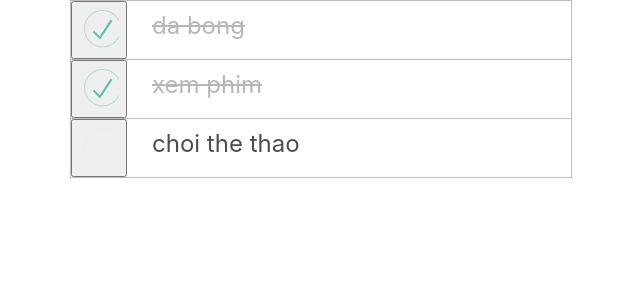
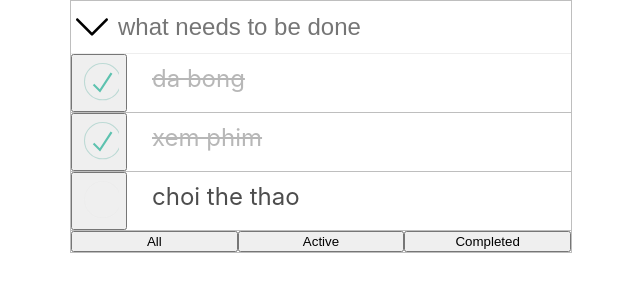
Before and after one commit to toby-nguyen-goldenowl/training-reactjs, a React (Create React App) app: page / in a window 1280 px wide. Shown: the top 300 px of the page, without its empty margins (319-959 px from the left). Built offline with nearby package versions, Linux system fonts and the light colour scheme.

Commit message:
feat:done feature filter all,active,completed

```diff
--- a/package.json
+++ b/package.json
@@ -7,6 +7,7 @@
     "@testing-library/react": "^11.1.0",
     "@testing-library/user-event": "^12.1.10",
     "classnames": "^2.2.6",
+    "prop-types": "^15.7.2",
     "react": "^17.0.1",
     "react-dom": "^17.0.1",
     "react-scripts": "4.0.3",
--- a/src/App.css
+++ b/src/App.css
@@ -4,38 +4,35 @@
   margin-right: auto;
   border: 1px solid #bebebe;
 }
-
+.App .Header {
+  padding: 10px 5px;
+  display: flex;
+  border-bottom: 1px solid #eee;
+}
+.App .Header input {
+  font-family: 14px 'Helvetica Neue', Helvetica, Arial, sans-serif;
+  font-size: 24px;
+  font-weight: 300px;
+  border: none;
+  padding-left: 10px;
+  width: 100%;
+}
+.App .Header input:focus {
+  outline: none;
+}
+.App .BtnOptionClick {
+  font-family: 14px 'Helvetica Neue', Helvetica, Arial, sans-serif;
+  font-size: 24px;
+  font-weight: 300px;
+  border: none;
+  width: 100%;
+  display: flex;
+}
+.App .BtnOptionClick > button {
+  width: calc(100% / 3);
+  justify-content: center;
+}
 .App-logo {
   height: 40vmin;
   pointer-events: none;
 }
-
-@media (prefers-reduced-motion: no-preference) {
-  .App-logo {
-    animation: App-logo-spin infinite 20s linear;
-  }
-}
-
-.App-header {
-  background-color: #282c34;
-  min-height: 100vh;
-  display: flex;
-  flex-direction: column;
-  align-items: center;
-  justify-content: center;
-  font-size: calc(10px + 2vmin);
-  color: white;
-}
-
-.App-link {
-  color: #61dafb;
-}
-
-@keyframes App-logo-spin {
-  from {
-    transform: rotate(0deg);
-  }
-  to {
-    transform: rotate(360deg);
-  }
-}
--- a/src/App.js
+++ b/src/App.js
@@ -1,55 +1,146 @@
 import React, { Component } from 'react';
 import './App.css';
 import TodoItem from './Components/Todoitem';
+import DownArrow from './Components/img/down-arrow.svg';
 
 class App extends Component {
   constructor() {
     super();
     this.state = {
-      // eslint-disable-next-line react/no-unused-state
+      newItem: '',
+      currentFilter: 'all', // all,active,complete
       toDoItemsList: [
-        { item: 'da bong', isComplete: true },
-        { item: 'xem phim', isComplete: true },
-        { item: 'choi the thao', isComplete: false },
+        { id: 1, item: 'da bong', isComplete: true },
+        { id: 2, item: 'xem phim', isComplete: true },
+        { id: 3, item: 'choi the thao', isComplete: false },
       ],
     };
+    this.onkeyup = this.onkeyup.bind(this);
+    this.onchange = this.onchange.bind(this);
   }
 
-  /* eslint-disable */
+  onkeyup(event) {
+    const { toDoItemsList } = this.state;
+    if (event.keyCode === 13) {
+      let text = event.target.value;
+      if (!text) {
+        return null;
+      }
+      text = text.trim();
+      if (!text) {
+        return null;
+      }
+      this.setState({
+        newItem: '',
+        toDoItemsList: [{ item: text, isComplete: false }, ...toDoItemsList],
+      });
+    }
+    return null;
+  }
+
+  onchange(event) {
+    this.setState({
+      newItem: event.target.value,
+    });
+  }
+
   clickItem(item) {
-    // this.toDoItemsList.isComplete = !this.toDoItemsList.isComplete;
-    return (_event) => {
-      const { isComplete } = item;
-      const { toDoItemsList } = this.state;
-      const index = toDoItemsList.indexOf(item);
+    const { toDoItemsList } = this.state;
+    const index = toDoItemsList.findIndex((toDos) => toDos.id === item.id);
+    if (index >= 0) {
       this.setState({
         toDoItemsList: [
           ...toDoItemsList.slice(0, index),
-          {
-            ...item,
-            isComplete: !isComplete,
-          },
+          item,
           ...toDoItemsList.slice(index + 1),
         ],
       });
-    };
+    }
+    return null;
   }
-  /* eslint-enable */
+
+  clickFilter(filter) {
+    const { toDoItemsList } = this.state;
+    const arrActive = [];
+    let check;
+    if (filter === 'active') {
+      check = false;
+    } else if (filter === 'completed') {
+      check = true;
+    } else {
+      this.setState({
+        currentFilter: filter,
+        toDoItemsList: [...toDoItemsList],
+      });
+    }
+    toDoItemsList.forEach((itemFilter) => {
+      if (itemFilter.isComplete === check) {
+        arrActive.push(itemFilter);
+      }
+    });
+    this.setState({
+      currentFilter: filter,
+    });
+  }
+
+  renderItem(objItem, index, currentFilter) {
+    return (
+      <TodoItem
+        key={index}
+        item={objItem}
+        currentFilter={currentFilter}
+        onclick={(item) => this.clickItem(item)}
+      />
+    );
+  }
 
   render() {
-    const { toDoItemsList } = this.state;
+    const { toDoItemsList, newItem, currentFilter } = this.state;
     return (
       <div className="App">
+        <div className="Header">
+          <img src={DownArrow} alt="down-arrow" width="32px" height="32px " />
+          <input
+            type="text"
+            placeholder="what needs to be done"
+            onKeyUp={this.onkeyup}
+            value={newItem}
+            onChange={this.onchange}
+          />
+        </div>
         {toDoItemsList.length > 0 &&
-          toDoItemsList.map((objItem, index) => (
-            <TodoItem
-              // eslint-disable-next-line react/no-array-index-key
-              key={`TodoItem${index}`}
-              item={objItem}
-              onclick={this.clickItem(objItem)}
-            />
-          ))}
+          toDoItemsList.map((objItem, index) => {
+            if (
+              currentFilter === 'active' &&
+              objItem &&
+              objItem.isComplete === false
+            ) {
+              return this.renderItem(objItem, index, currentFilter);
+            }
+            if (
+              currentFilter === 'completed' &&
+              objItem &&
+              objItem.isComplete === true
+            ) {
+              return this.renderItem(objItem, index, currentFilter);
+            }
+            if (currentFilter === 'all' && objItem) {
+              return this.renderItem(objItem, index, currentFilter);
+            }
+            return null;
+          })}
         {toDoItemsList.length === 0 && 'Nothing here'}
+        <div className="BtnOptionClick">
+          <button type="button" onClick={() => this.clickFilter('all')}>
+            All
+          </button>
+          <button type="button" onClick={() => this.clickFilter('active')}>
+            Active
+          </button>
+          <button type="button" onClick={() => this.clickFilter('completed')}>
+            Completed
+          </button>
+        </div>
       </div>
     );
   }
```
Also changed, not shown: src/Components/Todoitem.js (+15 -10 lines), src/Components/img/down-arrow.svg (added).
